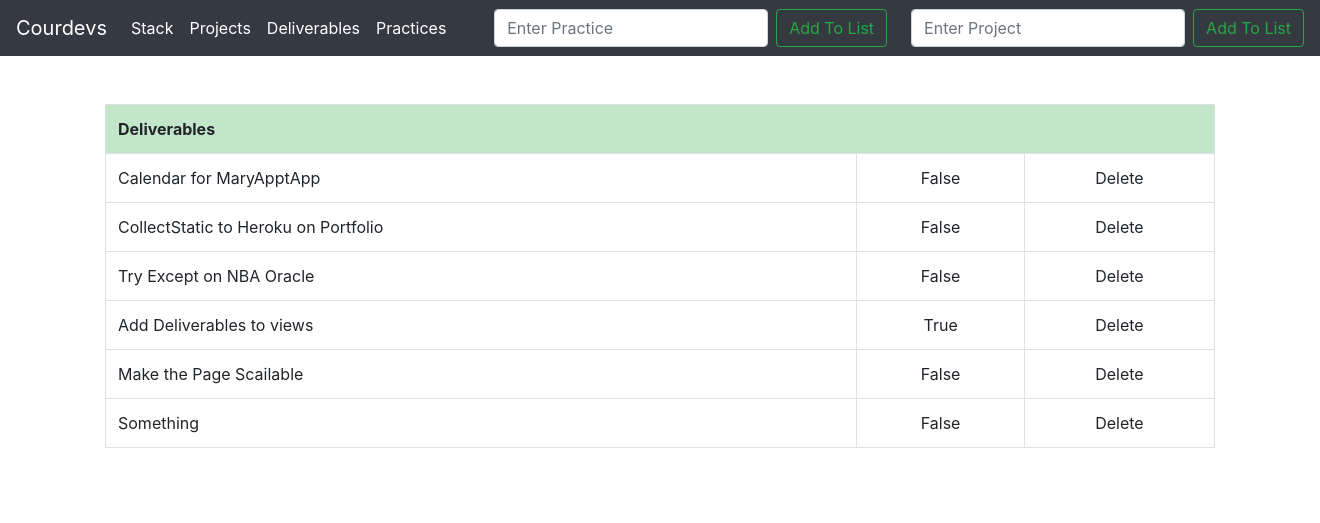
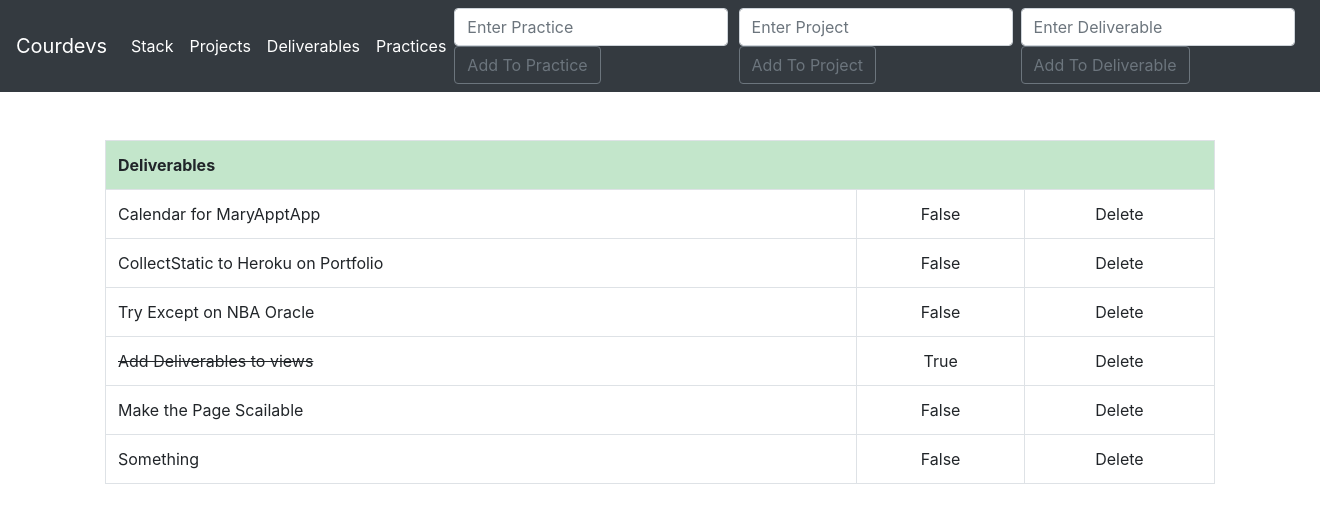
Before and after one commit to courthub74/ToDoList-Two, a Django app: page /deliverables/ in a window 1320 px wide. Shown: the top 523 px of the page. Run offline with Django 3.2, Linux system fonts and the light colour scheme; data comes from the database, SQL or seed files in the repository; both versions use the stored data as it was after the commit; some libraries are stand-ins or nearby versions.

Commit message:
Delivs progress

```diff
--- a/todoTwo/templates/base.html
+++ b/todoTwo/templates/base.html
@@ -15,8 +15,6 @@
 
     <title>CourDevs Stack and ToDoList</title>
   </head>
-
-
 
 
   <body>
@@ -56,14 +54,20 @@
     <form class="form-inline my-2 my-lg-0" method="POST">
     	{% csrf_token %}
       <input class="form-control mr-sm-2" type="search" placeholder="Enter Practice" aria-label="Search" name="item">
-      <button class="btn btn-outline-success my-2 my-sm-0  mr-4" type="submit">Add To List</button>
+      <button class="btn btn-outline-secondary my-2 my-sm-0  mr-4" type="submit">Add To Practice</button>
     </form>
 
     <!--Projects field-->
     <form class="form-inline my-2 my-lg-0" method="POST">
     	{% csrf_token %}
       <input class="form-control mr-sm-2" type="search" placeholder="Enter Project" aria-label="Search" name="itemproj">
-      <button class="btn btn-outline-success my-2 my-sm-0" type="submit">Add To List</button>
+      <button class="btn btn-outline-secondary my-2 my-sm-0 mr-4" type="submit">Add To Project</button>
+    </form>
+
+    <form class="form-inline my-2 my-lg-0" method="POST">
+      {% csrf_token %}
+      <input class="form-control mr-sm-2" type="search" placeholder="Enter Deliverable" aria-label="Search" name="delivs">
+      <button class="btn btn-outline-secondary my-2 my-sm-0" type="submit">Add To Deliverable</button>
     </form>
   </div>
 </nav>
--- a/todoTwo/templates/deliverables.html
+++ b/todoTwo/templates/deliverables.html
@@ -10,7 +10,7 @@
 	{% if messages %}
 		{% for message in messages %}
 
-		<div class="alert alert-warning alert-dismissable" role="alert">
+		<div class="alert alert-success alert-dismissable" role="alert">
 			<button class="close" data-dismiss="alert">
              <small><sup>x</sup></small>
             </button>
@@ -25,7 +25,9 @@
 		{% if all_delivs %}
 
 		<style type="text/css">
-
+			.striker3 {
+				text-decoration: line-through;
+			}
 		</style>
 
 		<table class="table table-bordered">
@@ -34,7 +36,7 @@
 			{% for things in all_delivs %}
 				{% if things.completeddelivs %}
 					<tr class="black">
-						<td>{{ things.delivs }}</td>
+						<td class="striker3">{{ things.delivs }}</td>
 						<td><center>{{ things.completeddelivs }}</center></td>
 						<td><center>Delete</center></td>
 					</tr>
--- a/todoTwo/templates/projects.html
+++ b/todoTwo/templates/projects.html
@@ -10,7 +10,7 @@
 		{% if messages %}
 			  {% for message in messages %}
 
-			      <div class="alert alert-primary alert-dismissable" role="alert">
+			      <div class="alert black alert-dismissable" role="alert">
 			        <button class="close" data-dismiss="alert">
 			             <small><sup>x</sup></small>
 			        </button>
@@ -34,7 +34,7 @@
 		{% if all_proj %}
 			<div class="container">
       			<table class="table table-bordered">
-        			<th class="table black" colspan="4">Projects to Complete</th>
+        			<th class="table black" colspan="4">Projects</th>
 						{% for stuff in all_proj %}
 							{% if stuff.completedproj %}
 								<tr class="black">
--- a/todoTwo/templates/todo.html
+++ b/todoTwo/templates/todo.html
@@ -9,7 +9,7 @@
 {% if messages %}
   {% for message in messages %}
 
-      <div class="alert alert-secondary alert-dismissable" role="alert">
+      <div class="alert alert-primary alert-dismissable" role="alert">
         <button class="close" data-dismiss="alert">
              <small><sup>x</sup></small>
         </button>
@@ -33,11 +33,11 @@
     </style>
 
       <table class="table table-bordered">
-        <th class="table table-secondary" colspan="4">Practices</th>
+        <th class="table table-primary" colspan="4">Practices</th>
 
           {% for things in all_items %}
               {% if things.completed %}
-                  <tr class="table-secondary">
+                  <tr class="table-primary">
                       <td class="striker black"><a href="{% url 'editinfo' things.id %}" style="color: black">{{ things.item }}</a></td>
                       <td><center><a href="{% url 'uncross' things.id %}" style="color: black">Uncross</a></center></td>
                       <td><center><a href="{% url 'delete' things.id %}" style="color: black">Delete</a></center></td>
--- a/todoTwo/views.py
+++ b/todoTwo/views.py
@@ -1,6 +1,6 @@
 from django.shortcuts import render, redirect
 from .models import List, Project, Deliverables
-from .forms import ListForm, ProjectForm
+from .forms import ListForm, ProjectForm, DeliverablesForm
 from django.contrib import messages
 from django.http import HttpResponseRedirect
 
@@ -142,14 +142,14 @@ def projedit(request, list_id):
 #DELIVERABLES
 
 def deliverables(request):
-	# if request.method == 'POST':
-	# 	dform = Deliverablesform(request.POST or None)
+	if request.method == 'POST':
+		dform = DeliverablesForm(request.POST or None)
 
-	# 	if dform.is_valid():
-	# 		dform.save()
-	# 		all_delivs = Deliverables.objects.all
-	# 		messages.success(request, ('Deliverable Has Been Added'))
-	# 		return render(request, 'deliverables.html', )
-	#my_name = "CourDevs"
-	all_delivs = Deliverables.objects.all
-	return render(request, 'deliverables.html', {'all_delivs': all_delivs})
+		if dform.is_valid():
+			dform.save()
+			all_delivs = Deliverables.objects.all
+			return render(request, 'deliverables.html', {'all_delivs': all_delivs})
+
+	else:
+		all_delivs = Deliverables.objects.all
+		return render(request, 'deliverables.html', {'all_delivs': all_delivs})
```
Also changed, not shown: todoTwo/forms.py (+7 -1 lines), db.sqlite3, static/css/my_style.css (line endings or trailing spaces).
